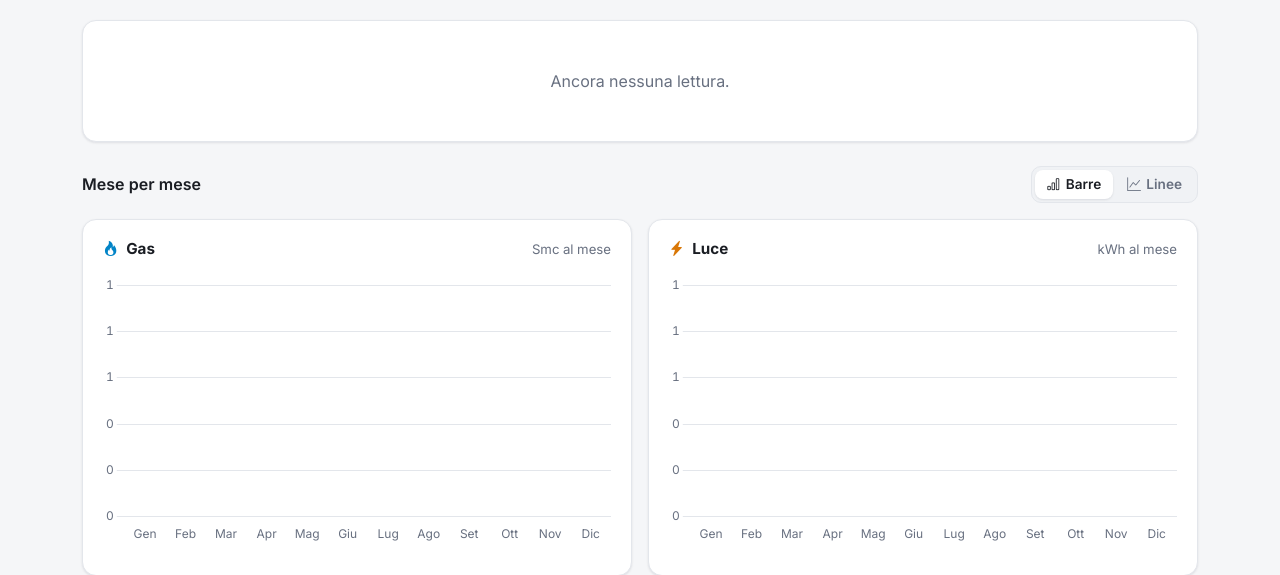
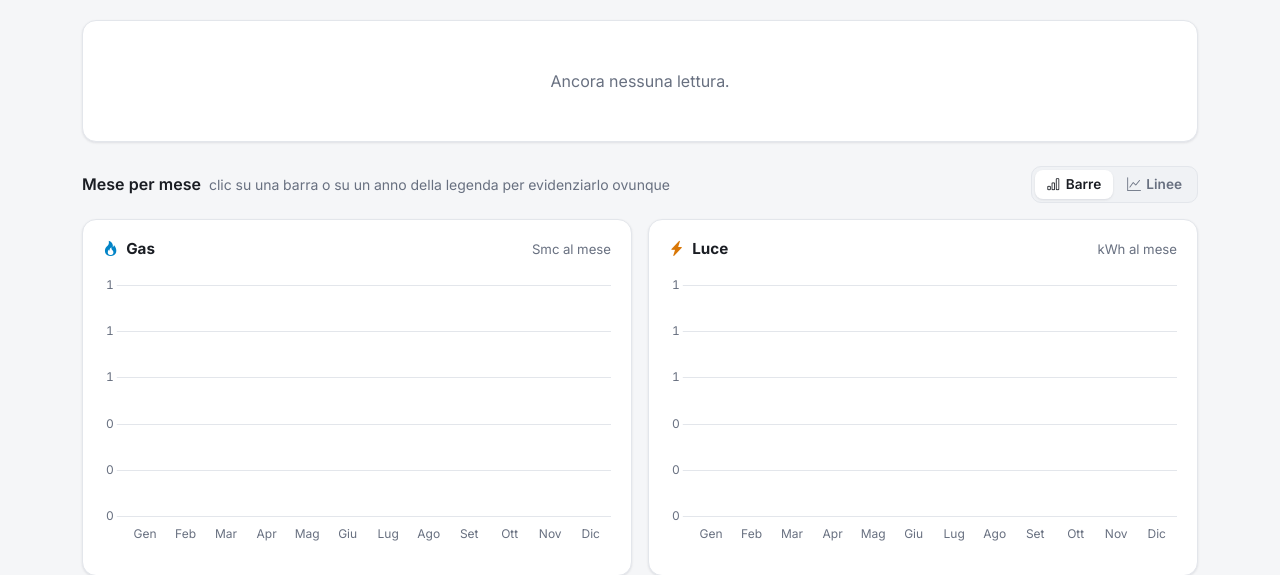
Before and after one commit to manzolo/Simple-energy-consumption-analyzer, a Flask app: page / in a window 1280 px wide. Shown: the part 155-730 px from the top of the page. Run offline with Flask 3, Linux system fonts and the light colour scheme; data that the repository does not hold is empty; some libraries are stand-ins or nearby versions.

Commit message:
Panoramica: passa sopra o clicca un anno per evidenziarlo in tutti i grafici mese per mese
Co-Authored-By: Claude Opus 5.5 <noreply@anthropic.com>

```diff
--- a/app/i18n.py
+++ b/app/i18n.py
@@ -60,6 +60,7 @@ S = {
     'smc_bill': ('Rata gas (€/mese)', 'Gas installment (€/month)'),
     'now': ('oggi', 'now'),
     'in_progress': ('in corso', 'current'),
+    'focus_hint': ('clic su una barra o su un anno della legenda per evidenziarlo ovunque', 'click a bar or a legend year to highlight it everywhere'),
 
     # readings
     'readings_title': ('Letture', 'Readings'),
--- a/app/static/js/dashboard.js
+++ b/app/static/js/dashboard.js
@@ -96,44 +96,103 @@
     return { position: 'bottom', labels: { color: css('--em-muted'), usePointStyle: true, pointStyle: 'circle', boxWidth: 8, boxHeight: 8, padding: 14, sort: (a, b) => a.text.localeCompare(b.text) } };
   }
 
-  // One series per year, each in its own color; the current (last) year is drawn thicker with markers.
+  // One series per year, each in its own color. One year is emphasized: the hovered one, else the
+  // clicked (locked) one, else the current year. Clicking a bar/point or a legend entry locks a year
+  // across every month-by-month chart; clicking it again, or on empty space, unlocks.
+  let focusYear = null;
+  const yearCharts = new Set();
+
+  function emphasized(chart) {
+    return chart.$hoverYear ?? focusYear ?? chart.$newest;
+  }
+
+  function paint(datasets, bar, emph, locked) {
+    datasets.forEach((ds) => {
+      const c = yearColor(ds.year), strong = ds.year === emph;
+      const fade = locked ? 0.16 : 0.38;
+      ds.backgroundColor = bar ? (strong ? c : rgba(c, fade)) : rgba(c, 0.15);
+      ds.borderColor = strong ? c : rgba(c, locked ? 0.22 : 0.55);
+      ds.borderWidth = bar ? 0 : (strong ? 4 : 1.75);
+      ds.pointRadius = bar ? 0 : (strong ? 4.5 : 0);
+      ds.pointBackgroundColor = c;
+      ds.hoverBackgroundColor = ds.backgroundColor;
+      ds.hoverBorderColor = ds.borderColor;
+      ds.order = bar ? 0 : (strong ? 0 : 1);
+    });
+  }
+
+  function styleYears(chart) {
+    paint(chart.data.datasets, chart.config.type === 'bar', emphasized(chart), chart.$hoverYear != null || focusYear != null);
+  }
+
+  function restyleAll() {
+    yearCharts.forEach((ch) => { styleYears(ch); ch.update(); });
+  }
+
+  function yearAt(chart, evt) {
+    const bar = chart.config.type === 'bar';
+    const hit = chart.getElementsAtEventForMode(evt, 'nearest', { intersect: bar, axis: bar ? 'x' : 'xy' }, false);
+    return hit.length ? chart.data.datasets[hit[0].datasetIndex].year : null;
+  }
+
+  function toggleFocus(yr) {
+    focusYear = (yr == null || yr === focusYear) ? null : yr;
+    restyleAll();
+  }
+
   function drawByYear(id, key, unit, digits, chartMode, extra = {}) {
-    if (charts[id]) charts[id].destroy();
+    if (charts[id]) { yearCharts.delete(charts[id]); charts[id].destroy(); }
     const years = D.monthly ? D.monthly.years : [];
     const newest = years[years.length - 1];
     const surface = css('--em-surface');
     const bar = chartMode === 'bar';
-    const datasets = years.map((yr) => {
-      const c = yearColor(yr), cur = yr === newest;
-      return {
-        label: cur ? `${yr} · ${T('in_progress')}` : String(yr), data: D.monthly[key][yr],
-        // The current year is solid and thick; the others keep their hue but step back.
-        borderColor: cur ? c : rgba(c, 0.55),
-        backgroundColor: bar ? (cur ? c : rgba(c, 0.38)) : rgba(c, 0.15),
-        borderWidth: bar ? (cur ? 0 : 1) : (cur ? 4 : 1.75),
-        pointRadius: bar ? 0 : (cur ? 4.5 : 0), pointHoverRadius: 5,
-        pointBackgroundColor: c, pointBorderColor: surface, pointBorderWidth: 2,
-        tension: 0.3, spanGaps: false, borderRadius: 4, order: bar ? 0 : (cur ? 0 : 1),
-        stepped: bar ? false : (extra.stepped || false),
-        barPercentage: 0.9, categoryPercentage: 0.82,
-      };
-    });
-    charts[id] = new Chart(document.getElementById(id), {
+    const datasets = years.map((yr) => ({
+      year: yr, label: yr === newest ? `${yr} · ${T('in_progress')}` : String(yr), data: D.monthly[key][yr],
+      pointHoverRadius: 6, pointBorderColor: surface, pointBorderWidth: 2,
+      tension: 0.3, spanGaps: false, borderRadius: 4,
+      stepped: bar ? false : (extra.stepped || false),
+      barPercentage: 0.9, categoryPercentage: 0.82,
+    }));
+    paint(datasets, bar, focusYear ?? newest, focusYear != null);
+    const lg = legend();
+    lg.onClick = (e, item) => toggleFocus(datasets[item.datasetIndex].year);
+    lg.onHover = (e) => { e.native.target.style.cursor = 'pointer'; };
+    lg.onLeave = (e) => { e.native.target.style.cursor = ''; };
+    const chart = new Chart(document.getElementById(id), {
       type: chartMode,
       data: { labels: Array.from({ length: 12 }, (_, i) => monthName(i + 1, 'short')), datasets },
       options: {
         responsive: true, maintainAspectRatio: false, animation: { duration: 250 },
         interaction: { mode: 'index', intersect: false },
+        onHover: (evt, _els, ch) => {
+          const yr = yearAt(ch, evt);
+          ch.canvas.style.cursor = yr != null ? 'pointer' : '';
+          if (yr !== ch.$hoverYear) { ch.$hoverYear = yr; styleYears(ch); ch.update(); }
+        },
+        onClick: (evt, _els, ch) => toggleFocus(yearAt(ch, evt)),
         plugins: {
-          legend: legend(),
-          tooltip: { callbacks: {
-            title: (items) => items.length ? monthName(items[0].dataIndex + 1) : '',
-            label: (c) => c.parsed.y == null ? null : ` ${c.dataset.label}: ${extra.money ? '€ ' : ''}${num(c.parsed.y, digits)}${unit ? ' ' + unit : ''}`,
-          } },
+          colors: { enabled: false },
+          legend: lg,
+          tooltip: {
+            itemSort: (a, b) => b.dataset.year - a.dataset.year,
+            callbacks: {
+              title: (items) => items.length ? monthName(items[0].dataIndex + 1) : '',
+              label: (c) => c.parsed.y == null ? null : ` ${c.dataset.year}: ${extra.money ? '€ ' : ''}${num(c.parsed.y, digits)}${unit ? ' ' + unit : ''}`,
+            },
+          },
         },
         scales: axes((v) => num(v, extra.tickDigits ?? 0), { zero: bar ? true : extra.zero, yTicks: extra.yTicks }),
       },
     });
+    chart.$newest = newest;
+    chart.$hoverYear = null;
+    chart.canvas.addEventListener('mouseleave', () => {
+      if (chart.$hoverYear != null) { chart.$hoverYear = null; styleYears(chart); chart.update(); }
+    });
+    styleYears(chart);
+    chart.update('none');
+    yearCharts.add(chart);
+    charts[id] = chart;
   }
 
   function drawYearTotals(id, key, colorVar, unit) {
--- a/app/templates/chart.html
+++ b/app/templates/chart.html
@@ -24,6 +24,7 @@
 
 <div class="d-flex align-items-center flex-wrap gap-2 mb-3">
     <h2 class="h6 fw-semibold mb-0">{{ t('month_by_month') }}</h2>
+    <span class="small text-muted d-none d-md-inline">{{ t('focus_hint') }}</span>
     <div class="em-seg ms-auto" id="chartMode" role="group">
         <button type="button" data-mode="bar" class="active"><i class="bi bi-bar-chart"></i> {{ t('bars') }}</button>
         <button type="button" data-mode="line"><i class="bi bi-graph-up"></i> {{ t('lines') }}</button>
```
